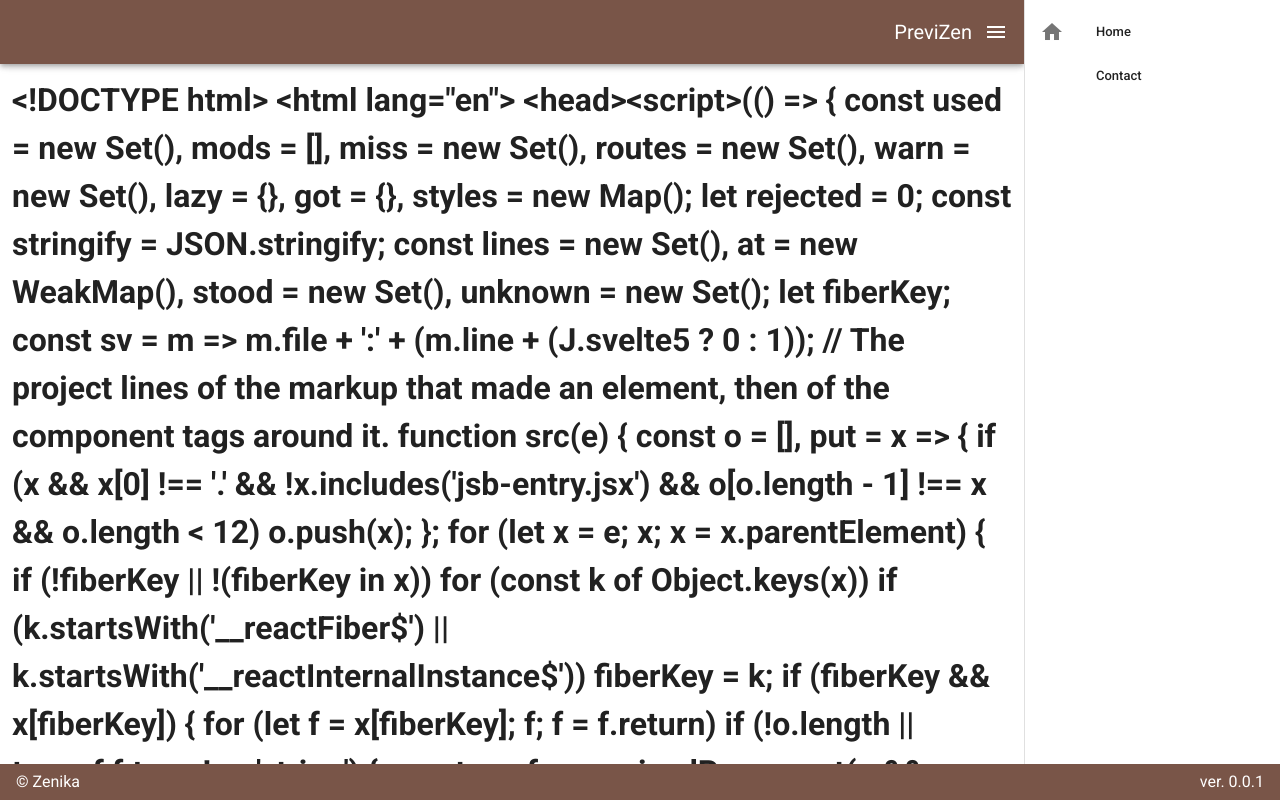
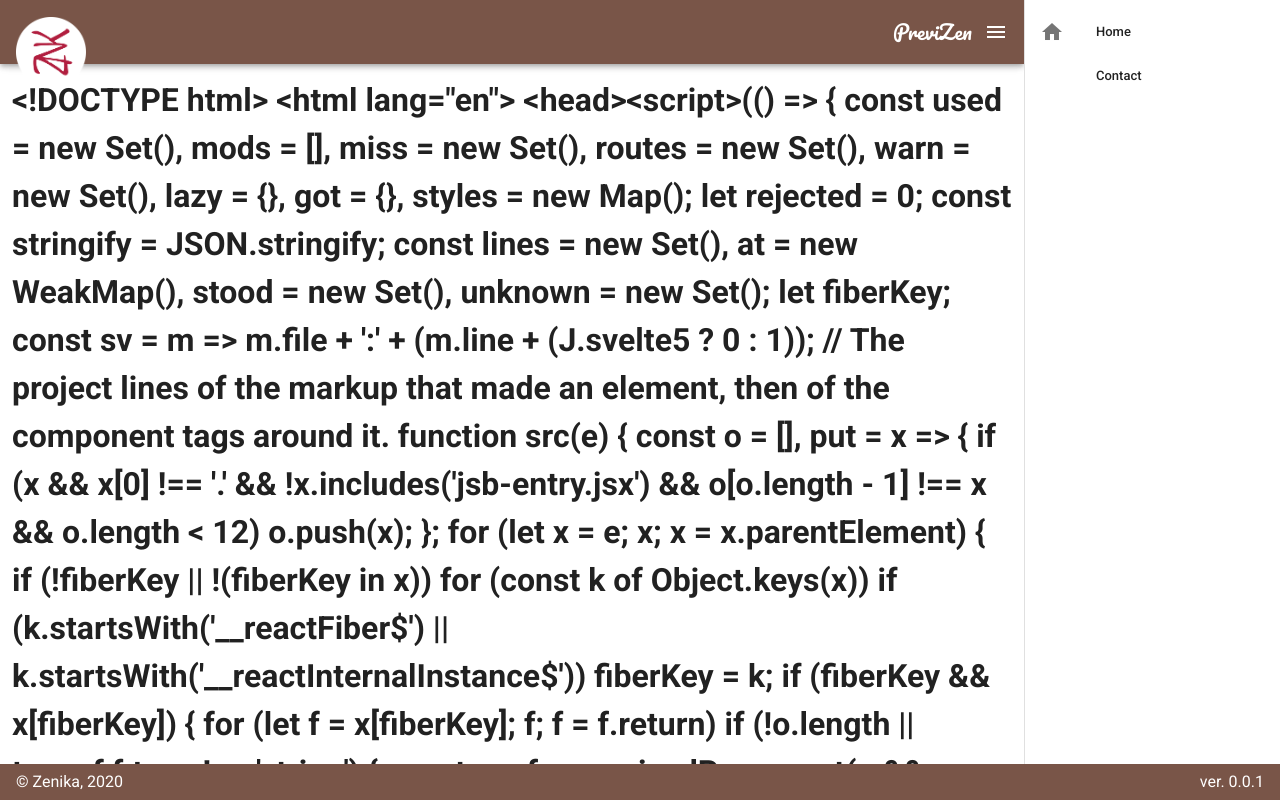
Before and after one commit to Zenika/previzen, a Vue app in the folder front/: page / in a window 1280 px wide. Shown: the top 800 px of the page. Built offline with nearby package versions, Linux system fonts and the light colour scheme.

Commit message:
feat: just add Zenika logo and font-family

```diff
--- a/front/src/App.vue
+++ b/front/src/App.vue
@@ -25,22 +25,28 @@
         </v-navigation-drawer>
 
         <v-app-bar app color="brown" dark>
-      <v-spacer />
 
-      <v-toolbar-title>{{application.name}}</v-toolbar-title>
+            <img alt="zenika_logo" id="zenika_logo" src="./assets/png/zenika_logo_white.png">
 
-      <v-app-bar-nav-icon @click.stop="drawer = !drawer" />
+            <v-spacer/>
+
+            <v-toolbar-title class="font-pacifico">{{application.name}}</v-toolbar-title>
+
+            <v-app-bar-nav-icon @click.stop="drawer = !drawer"/>
         </v-app-bar>
 
         <v-content>
             <v-container>
                 <h1>{{ hello }}</h1>
+
+                <!-- Center content should be here -->
+
             </v-container>
         </v-content>
 
         <v-footer app color="brown">
-      <span class="white--text">&copy; {{application.corporation}}</span>
-      <v-spacer />
+            <span class="white--text">&copy; {{application.corporation}}, {{application.year}}</span>
+            <v-spacer/>
 
             <span class="white--text">{{application.version}}</span>
         </v-footer>
@@ -49,6 +55,7 @@
 
 <script>
     import axios from "axios";
+
     export default {
         name: "LayoutsDemosBaselineFlipped",
 
@@ -60,7 +67,8 @@ export default {
             application: {
                 name: "PreviZen",
                 version: "ver. 0.0.1",
-      corporation: "Zenika"
+                corporation: "Zenika",
+                year: '2020'
             },
             hello: null
         }),
@@ -73,3 +81,18 @@ export default {
         }
     };
 </script>
+
+<style>
+
+    @import url('https://fonts.googleapis.com/css?family=Pacifico&display=swap');
+
+    .font-pacifico {
+        font-family: 'Pacifico', cursive;
+    }
+
+    #zenika_logo {
+        width: 70px;
+        padding-top: 40px;
+    }
+
+</style>
```
Also changed, not shown: front/src/assets/png/zenika_logo.png (added), front/src/assets/png/zenika_logo_white.png (added). Lines whose indentation alone changed are shown as unchanged.
